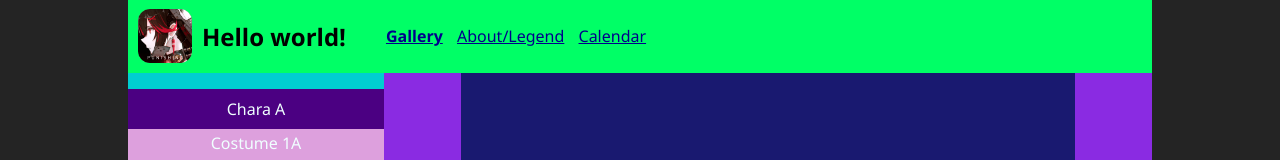
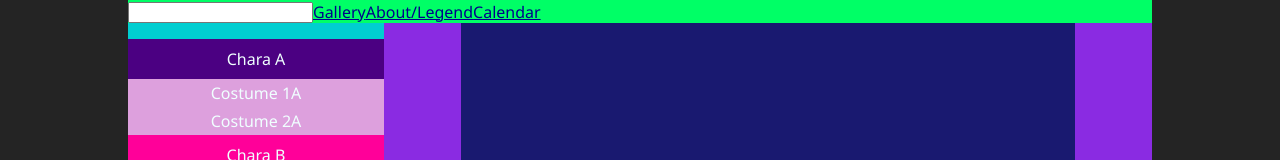
Before and after one commit to KrisTheNewest/pgr-react, a React (Create React App) app: page / in a window 1280 px wide. Shown: the top 160 px of the page. Built offline with nearby package versions, Linux system fonts and the light colour scheme.

Commit message:
layout changes

```diff
--- a/src/compos/Layout.js
+++ b/src/compos/Layout.js
@@ -1,33 +1,14 @@
 import React from 'react';
-import pgrIcon from '../icon.webp';
-// import charaImg from "./chara_bianca.png";
+import {Outlet} from "react-router-dom";
+import NavBar from './NavBar';
+
 import '../App.css';
-import { Link, Outlet, useLocation, } from "react-router-dom";
-import classNames from 'classnames';
 
-
-function Base(props) {
-	// console.log("should this rerender or stay the same?")
-	let location = useLocation();
-	// let urlParams = useParams();
-	console.log(location.pathname)
+function Base() {
 	return (
 		<div className='base autoMargin'>
-			<nav className="navBar">
-				<img className="navImg" srcSet={pgrIcon} alt="the icon of pgr, a darkhaired girl with red highlights" ></img>
-				<h1>Hello world!</h1>
-				<ul>
-					<li className={classNames("navBtn", location.pathname === "/" && "navBtnActive")}> <Link to="/">Gallery</Link></li>
-					<li className={classNames("navBtn", "navBtnMid", location.pathname === "/about" && "navBtnActive")}> <Link to="/about">About/Legend</Link></li>
-					<li className={classNames("navBtn", location.pathname === "/calendar" && "navBtnActive")}> <Link to="/calendar">Calendar</Link></li>
-				</ul>
-				{/* {props.navLink.forEach((link, i) => {
-					<a href={link.url} className={"comment " + (props.highlight === i ? 'red' : 'grey')} >{link.name}</a>
-				})} */}
-			</nav>
-
+			<NavBar />
 			<Outlet></Outlet>
-
 			<footer className='feet'>
 				<span style={{fontSize: "small"}}>Made by</span>
 				<p>
--- /dev/null
+++ b/src/compos/NavBar.js
@@ -0,0 +1,38 @@
+import React from 'react';
+import { NavLink, } from "react-router-dom";
+// import classNames from 'classnames';
+
+import pgrIcon from '../icon.webp';
+import '../App.css';
+
+function NavBar() {
+	return (
+		<nav className="navBar">
+			{/* <img className="navImg" srcSet={pgrIcon} alt="the icon of pgr, a darkhaired girl with red highlights" ></img> */}
+			<form>
+				<input>
+				</input>
+			</form>
+			<NavLink to="/costumes"
+					className={({ isActive }) =>
+					isActive ? "navBtnActive" : ""}>
+						Gallery
+			</NavLink>
+			<NavLink to="/about"
+					className={({ isActive }) =>
+					isActive ? "navBtnActive" : ""}>
+						About/Legend
+			</NavLink>
+			<NavLink to="/calendar"
+					className={({ isActive }) =>
+					isActive ? "navBtnActive" : ""}>
+						Calendar
+			</NavLink>
+		</nav>
+	)
+}
+// NavBar.whyDidYouRender = {
+// 	logOnDifferentValues: true,
+// 	customName: 'Nav'
+// }
+export default NavBar;
```
Also changed, not shown: src/pages/NotFound.js (added, +21 -0 lines).
